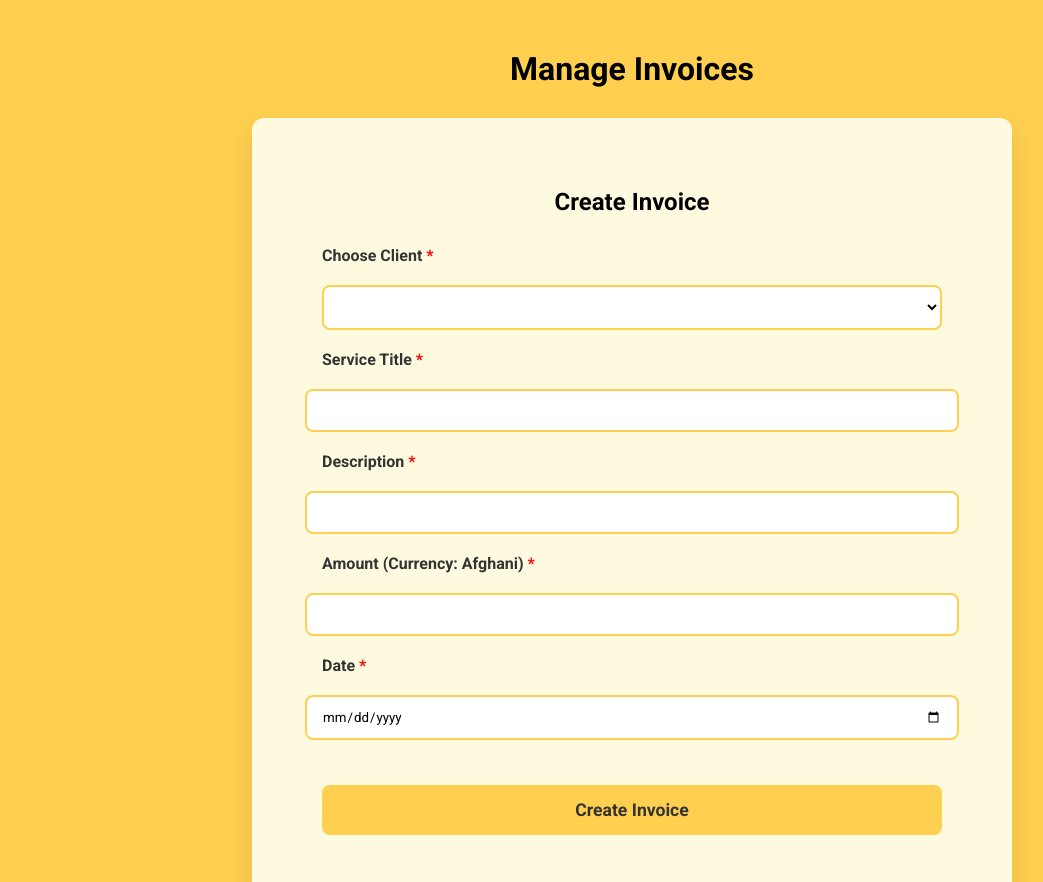
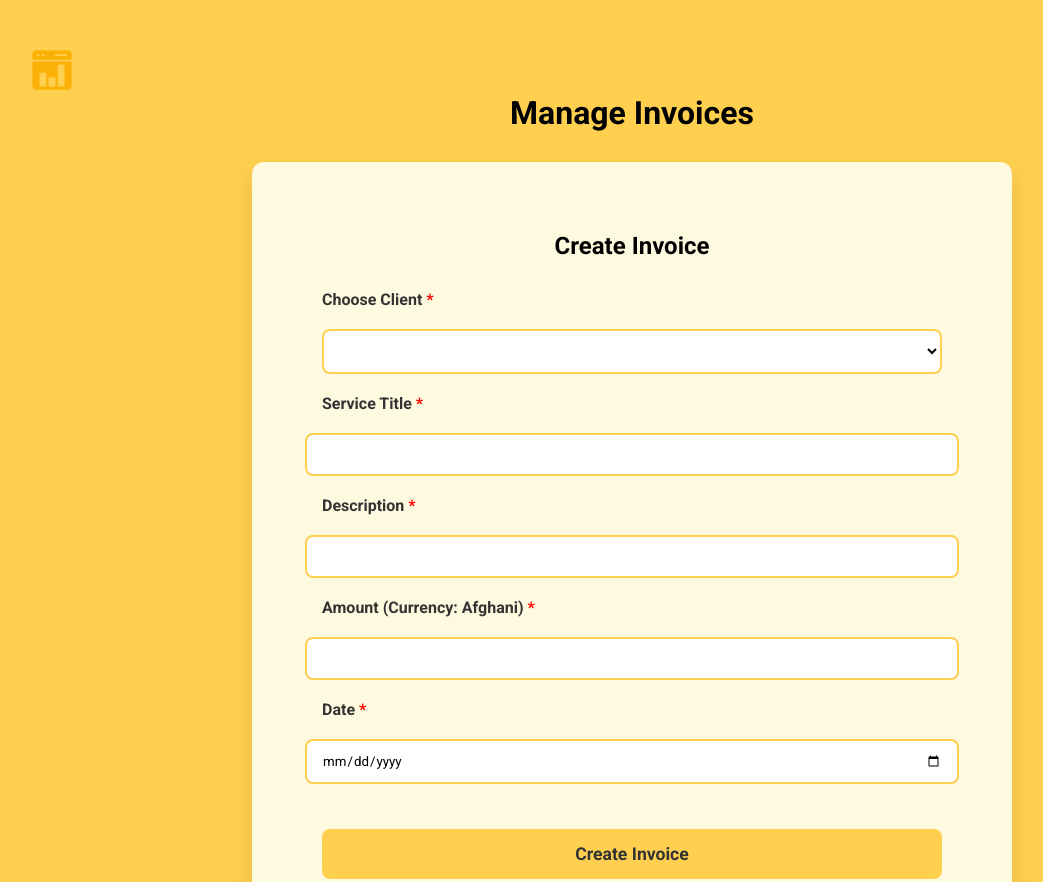
Before and after one commit to shukria-sultani/freelance-invoice-app, a plain HTML site: page invoices.html in a window 1280 px wide. Shown: the top 882 px of the page, without its empty margins (8-1051 px from the left). Drawn offline with Linux system fonts and the light colour scheme.

Commit message:
Added a link to the dashboard page.

```diff
--- a/invoices.html
+++ b/invoices.html
@@ -9,6 +9,8 @@
 </head>
 <body>
     <div class="invoiceMgnt">
+        <a href="index.html" style="align-self: flex-start; padding-left: 20px;" >
+      <img src="images/dashboard.png" alt="dashboard-icon" width="40px" height="40px" > </a>
         <h1>Manage Invoices</h1>
         <div class="addInvoice">
             <h2>Create Invoice</h2>
```
